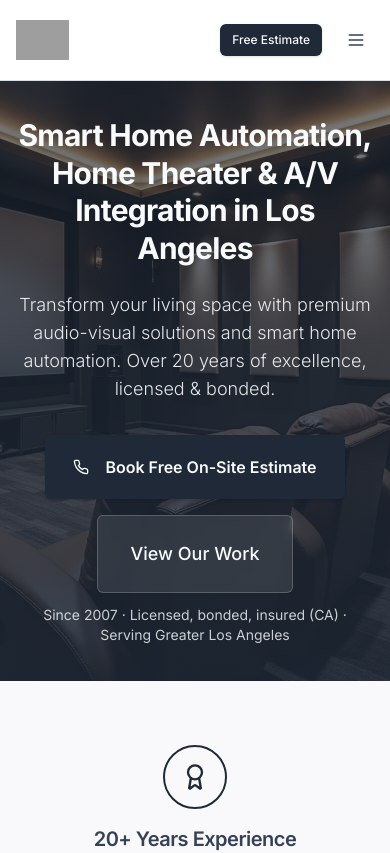
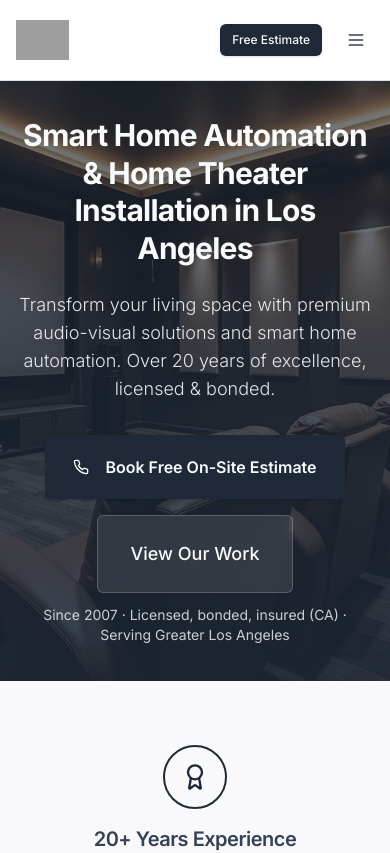
Before and after one commit to dshaby/sos-site, a Next.js app: page / in a window 390 px wide. Shown: the top 853 px of the page. Built offline with nearby package versions, Linux system fonts and the light colour scheme; grey boxes are pictures that could not be loaded.

Commit message:
Refresh hero title, form placeholders, and services copy

```diff
--- a/src/components/ContactPageContent.tsx
+++ b/src/components/ContactPageContent.tsx
@@ -100,8 +100,8 @@ const ContactPageContent = () => {
             Contact Us
           </h1>
           <p className="text-lg md:text-xl text-muted-foreground">
-            Schedule a free on-site consultation or send us a message with your
-            project details.
+            Send us a message with your project details to schedule a free
+            on-site consultation.
           </p>
         </div>
       </Section>
@@ -168,7 +168,7 @@ const ContactPageContent = () => {
                     onChange={(e) =>
                       setFormData({ ...formData, phone: e.target.value })
                     }
-                    placeholder="(800) 123-5678"
+                    placeholder="(800) 123-4567"
                   />
                 </div>
 
@@ -197,7 +197,7 @@ const ContactPageContent = () => {
                     onChange={(e) =>
                       setFormData({ ...formData, message: e.target.value })
                     }
-                    placeholder="Tell us about your project—room size, TV size, systems you'd like to install (home theater, security cameras, smart home, etc.), and any existing equipment."
+                    placeholder="Tell us about your project—systems you'd like to install (home theater, security cameras, smart home devices, etc.), and any existing equipment."
                   />
                 </div>
 
--- a/src/components/GalleryPageContent.tsx
+++ b/src/components/GalleryPageContent.tsx
@@ -111,7 +111,7 @@ const GalleryPageContent = () => {
             Ready to Start Your Project?
           </h2>
           <p className="text-muted-foreground mb-8">
-            Contact Ron for a free on-site estimate. We serve the Greater Los Angeles Area with professional A/V installation services.
+            Contact us for a free on-site estimate. We serve the Greater Los Angeles Area with professional A/V installation services.
           </p>
           <div className="flex flex-col sm:flex-row gap-4 justify-center">
             <Button size="lg" asChild>
--- a/src/components/HomePageContent.tsx
+++ b/src/components/HomePageContent.tsx
@@ -9,15 +9,7 @@ const HomePageContent = () => {
     <>
       {/* Hero Section */}
       <Hero
-        title={
-          <>
-            <span className="block sm:hidden">
-              Smart Home Automation, Home Theater &amp; A/V Integration in Los Angeles
-            </span>
-            <span className="hidden sm:block">Smart Home Automation, Home Theater</span>
-            <span className="hidden sm:block">&amp; A/V Integration in Los Angeles</span>
-          </>
-        }
+        title="Smart Home Automation & Home Theater Installation in Los Angeles"
         subtitle="Transform your living space with premium audio-visual solutions and smart home automation. Over 20 years of excellence, licensed & bonded."
         backgroundImage="/images/hero-home-theater.jpg"
       >
--- a/src/components/ServicesPageContent.tsx
+++ b/src/components/ServicesPageContent.tsx
@@ -66,7 +66,7 @@ const services = [
       "Protect your home with professional camera systems, DVR/NVR recording, alarm systems, and remote monitoring from your phone.",
     features: [
       "DVR/NVR systems with local storage",
-      "Alarm system installation and monitoring",
+      "Alarm system installation",
       "Remote viewing and alerts via phone or tablet"
     ]
   },
@@ -201,7 +201,7 @@ const ServicesPageContent = () => {
             <span>Klipsch</span>
             <span>JBL</span>
             <span>Ubiquiti</span>
-            <span>Control4</span>
+            <span>Crestron</span>
             <span>Lutron</span>
             <span>Hikvision</span>
             <span>Digital Watchdog (DW)</span>
@@ -211,7 +211,6 @@ const ServicesPageContent = () => {
             <span>Uniview</span>
             <span>Ecobee</span>
             <span>Alarm.com</span>
-            <span>Crestron</span>
             <span>DSC</span>
             <span>2GIG</span>
             <span>Kwikset</span>
```
